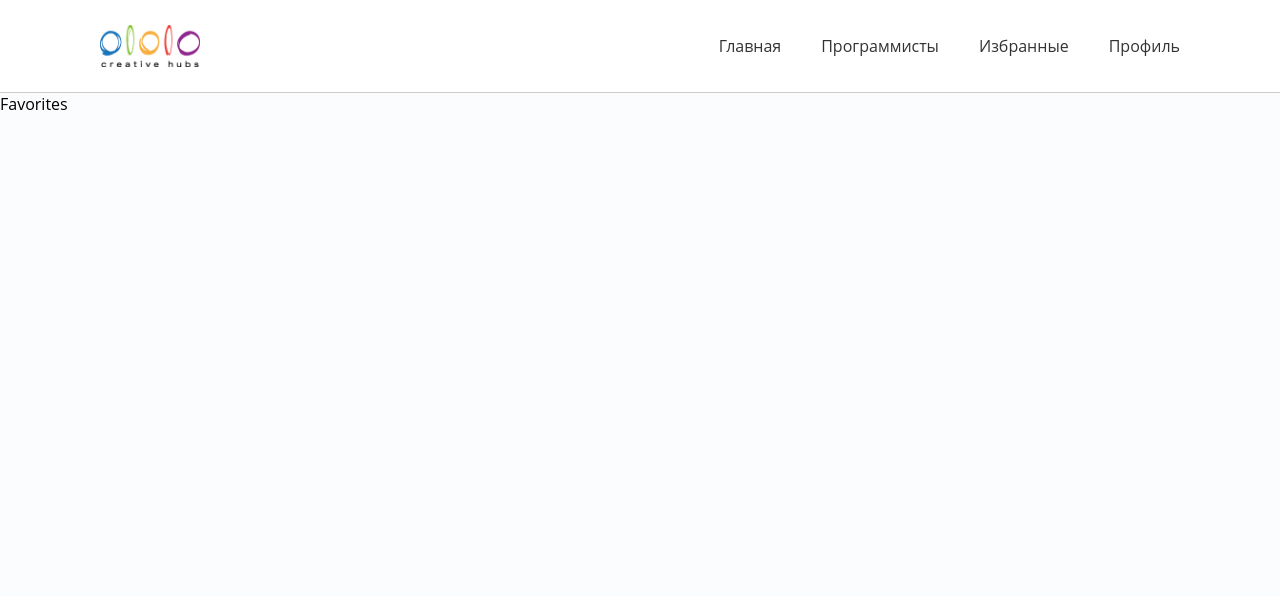
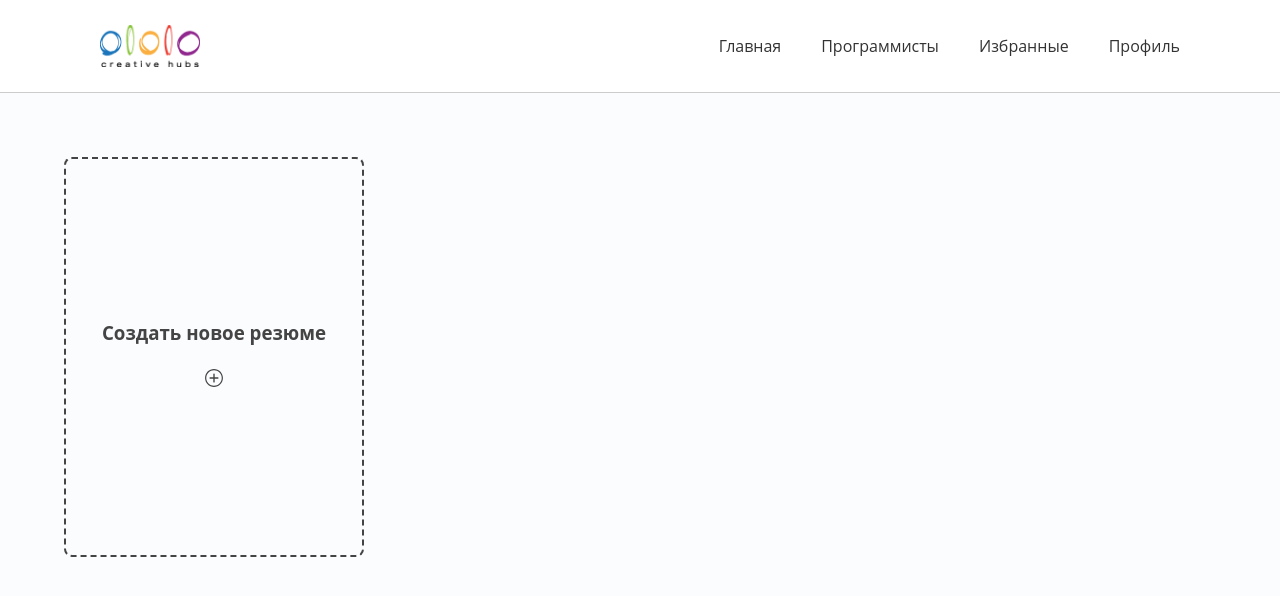
Before and after one commit to ayima-k/Hackathon, a React (Create React App) app: page /favorites in a window 1280 px wide. Shown: the top 596 px of the page. Built offline with nearby package versions, Linux system fonts and the light colour scheme.

Commit message:
erlan: pulling the bayels code

```diff
--- a/src/components/Card/Card.jsx
+++ b/src/components/Card/Card.jsx
@@ -4,7 +4,7 @@ import { CardList } from './List'
 import logo from '../../assets/img/logo.png'
 import { Link } from 'react-router-dom'
 import { Skeleton } from '@mui/material'
-import Variants from '../Skeleton/CardSkelet/CardSkelet'
+import Skeletons from '../Skeleton/CardSkelet/CardSkelet'
 
 
 const Card = () => {
@@ -47,7 +47,7 @@ const Card = () => {
                   </div>
                 </Link>
               )
-            }) : <Variants />
+            }) : <Skeletons />
         }
 
       </div>
--- a/src/components/Card/Card.module.scss
+++ b/src/components/Card/Card.module.scss
@@ -55,11 +55,11 @@
       }
 
       .level_block {
-        width: 70px;
+        width: 100px;
         display: flex;
         align-items: center;
-        justify-content: space-between;
-
+        justify-content: center;
+        gap: 10px;
         h4 {
           color: #213f7a;
         }
@@ -75,7 +75,6 @@
           width: 12px;
           height: 12px;
           border-radius: 50%;
-          // background-color: #FC8571;
           background-color: #f7a20f;
 
         }
@@ -84,9 +83,7 @@
           width: 12px;
           height: 12px;
           border-radius: 50%;
-          // background-color: #7c1bea ;
           background-color: #C71239 ;
-
         }
 
 
--- /dev/null
+++ b/src/components/ResumeForm/ResumeForm.jsx
@@ -0,0 +1,17 @@
+import React from 'react'
+import cls from './ResumeForm.module.scss'
+import { IoIosAddCircleOutline } from 'react-icons/io'
+const ResumeForm = () => {
+  return (
+    <React.Fragment>
+      <div className={cls.container}>
+        <div className={cls.add_resume}>
+          <h3>Cоздать новое резюме</h3>
+          <p><IoIosAddCircleOutline /></p>
+        </div>
+      </div>
+    </React.Fragment>
+  )
+}
+
+export default ResumeForm
--- /dev/null
+++ b/src/components/ResumeForm/ResumeForm.module.scss
@@ -0,0 +1,38 @@
+.container {
+  padding: 4rem;
+
+  .add_resume {
+    width: 300px;
+    height: 400px;
+    display: flex;
+    flex-direction: column;
+    align-items: center;
+    justify-content: center;
+    border: 2px dashed #444;
+    cursor: pointer;
+    border-radius: 8px;
+    transition: 0.2s ease-out;
+    h3,
+    p {
+      color: #444;
+      margin: 10px 0;
+    }
+
+    p {
+      font-size: 22px;
+      color: #444;
+    }
+
+    &:hover {
+      border: 2px dashed #1f22ca;
+    }
+    &:hover h3{
+      color: #1f22ca;
+    }
+    &:hover p{
+      color: #1f22ca;
+    }
+  }
+
+
+}
--- a/src/components/Skeleton/CardSkelet/CardSkelet.jsx
+++ b/src/components/Skeleton/CardSkelet/CardSkelet.jsx
@@ -4,8 +4,7 @@ import Stack from '@mui/material/Stack';
 import { Box } from '@mui/material';
 import { CardList } from '../../Card/List/index'
 
-export default function Variants() {
-  console.log(CardList);
+export default function Skeletons() {
   return (
     <React.Fragment>
       {
--- a/src/pages/General/pages/Favorites/Favorites.jsx
+++ b/src/pages/General/pages/Favorites/Favorites.jsx
@@ -1,9 +1,10 @@
 import React from 'react';
+import ResumeForm from '../../../../components/ResumeForm/ResumeForm';
 
-function Favorites(props) {
+const Favorites = () => {
   return (
     <div>
-      Favorites
+      <ResumeForm />
     </div>
   );
 }
```
